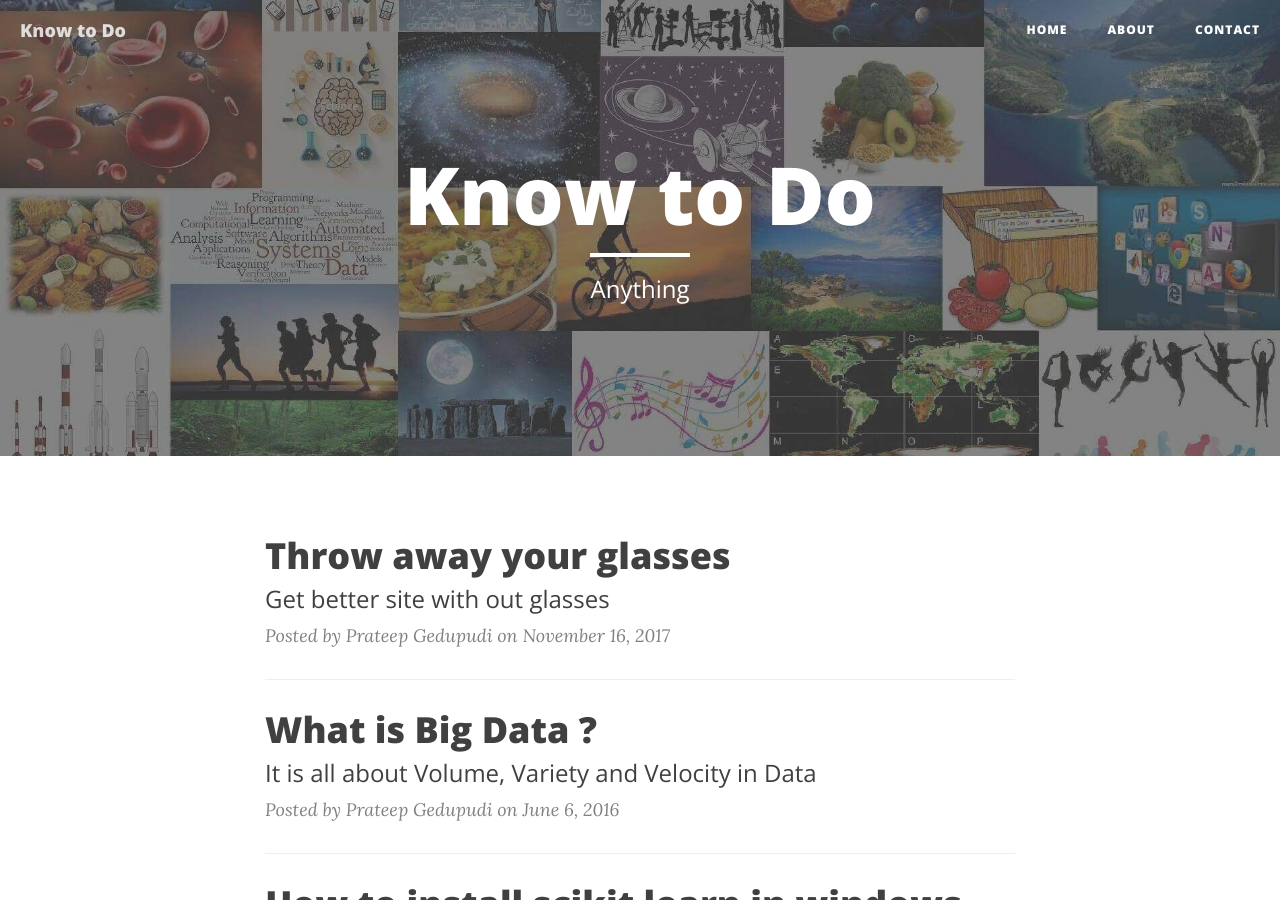
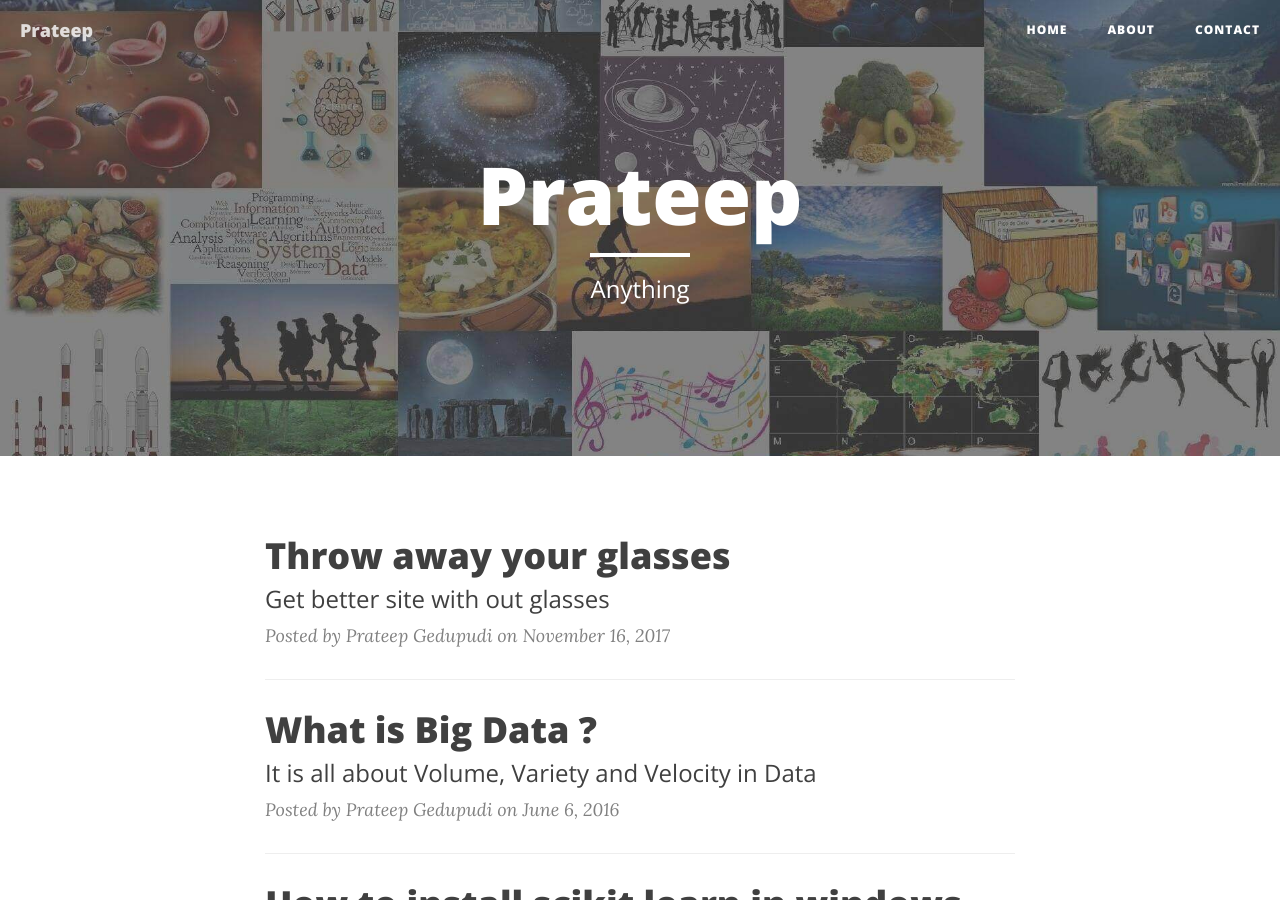
Before and after one commit to prateepgedupudi/prateepgedupudi.github.io, a Jekyll site: the page built from index.html, in a window 1280 px wide and 900 px high. Built offline with Jekyll 4.4.1, drawn with Linux system fonts in a browser that asks for light colours; nearby versions of some CDN libraries; the list of posts is cut into pages by our own code; some of the changed text lies outside the part shown.

Commit message:
Update _config.yml

```diff
--- a/_config.yml
+++ b/_config.yml
@@ -1,5 +1,5 @@
 # Site settings
-title: Know to Do
+title: Prateep
 header-img: img/home-bg.jpg
 email: prateep.gedupudi@gmail.com
 description: "Know to Do: Anything"
```
